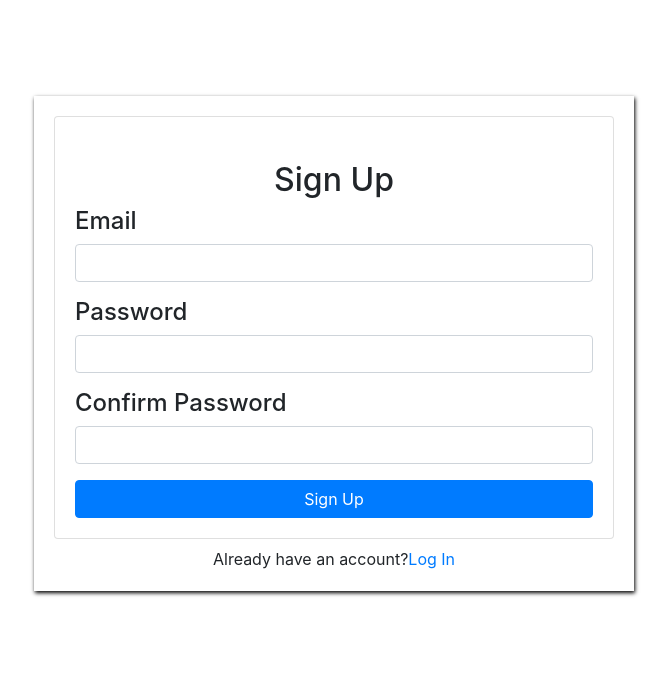
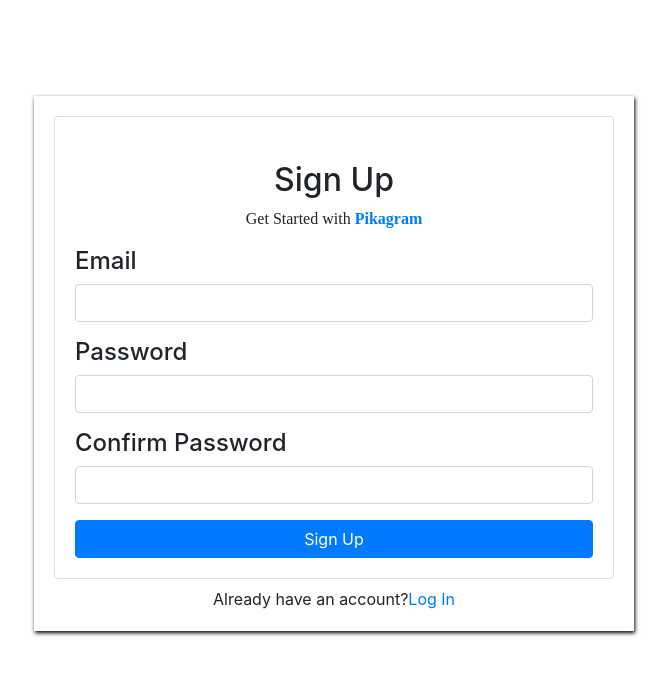
Before and after one commit to abhimishra01/pikagram, a React (Create React App) app: page /signup in a window 1280 px wide. Shown: the top 674 px of the page, without its empty margins (306-975 px from the left). Built offline with nearby package versions, Linux system fonts and the light colour scheme; no server answers.

Commit message:
updated Pika Label

```diff
--- a/src/comps/login.js
+++ b/src/comps/login.js
@@ -31,6 +31,7 @@ const LoginForm = () => {
         <Card className="SignUpCard">
           <Card.Body className="mt-4">
             <h2 className="text-center">Log In</h2>
+            <p class="text-center">To your <strong class="pika-label">Pikagram</strong> Account</p>
                 {/* {currentUser && console.log(currentUser.email)} */}
             {error && <Alert class="alert" variant="danger">{error}</Alert>}
             <Form
--- a/src/comps/signUp.js
+++ b/src/comps/signUp.js
@@ -35,6 +35,7 @@ const SignUpForm = () => {
         <Card className="SignUpCard">
           <Card.Body className="mt-4">
             <h2 className="text-center">Sign Up</h2>
+            <p class="text-center">Get Started with <strong class="pika-label">Pikagram</strong></p>
                 {/* {currentUser && console.log(currentUser.email)} */}
             {error && <Alert variant="danger">{error}</Alert>}
             <Form
--- a/src/index.css
+++ b/src/index.css
@@ -176,7 +176,9 @@ label:hover{
 .user, .title h1 {
   margin:10px 0;
 }
-
+.pika-label{
+  color:var(--primary)
+}
 .user{
   font-family:cursive;
 }
```
